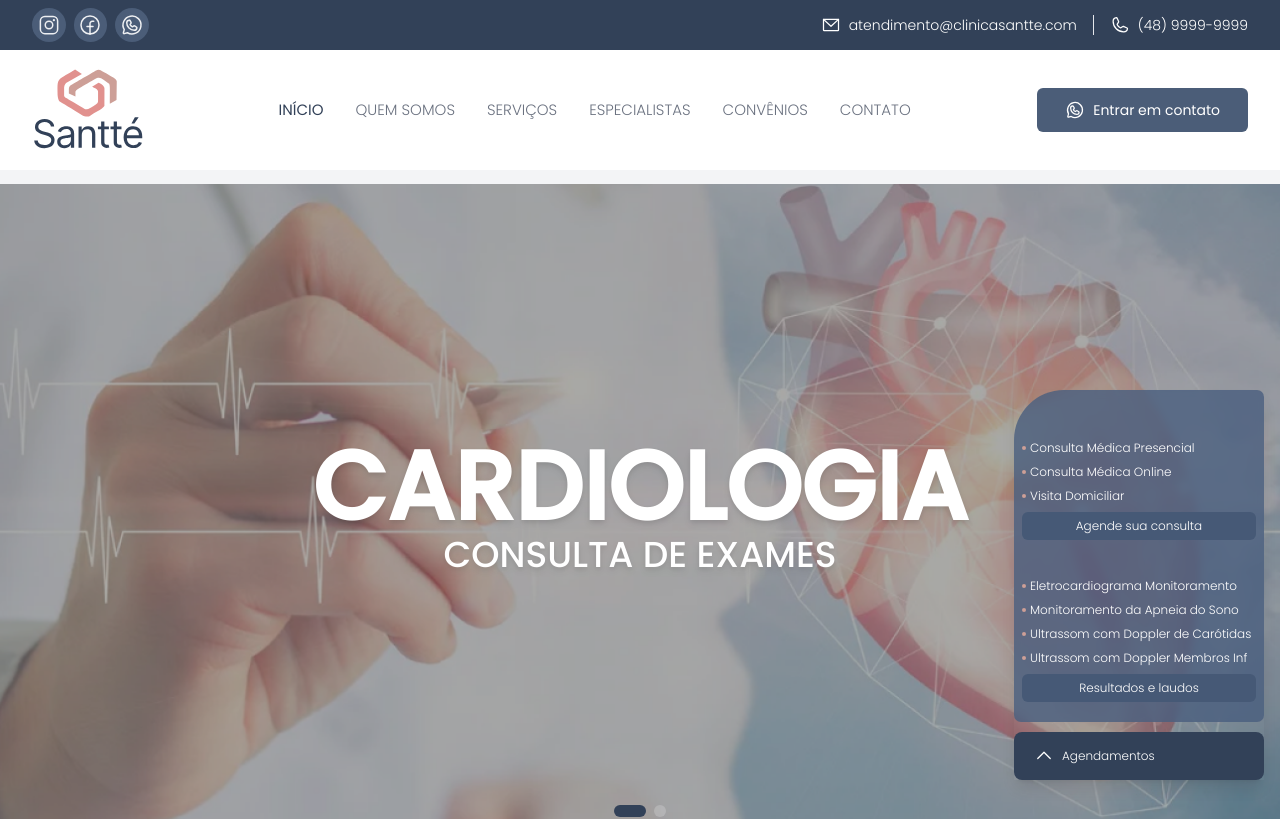
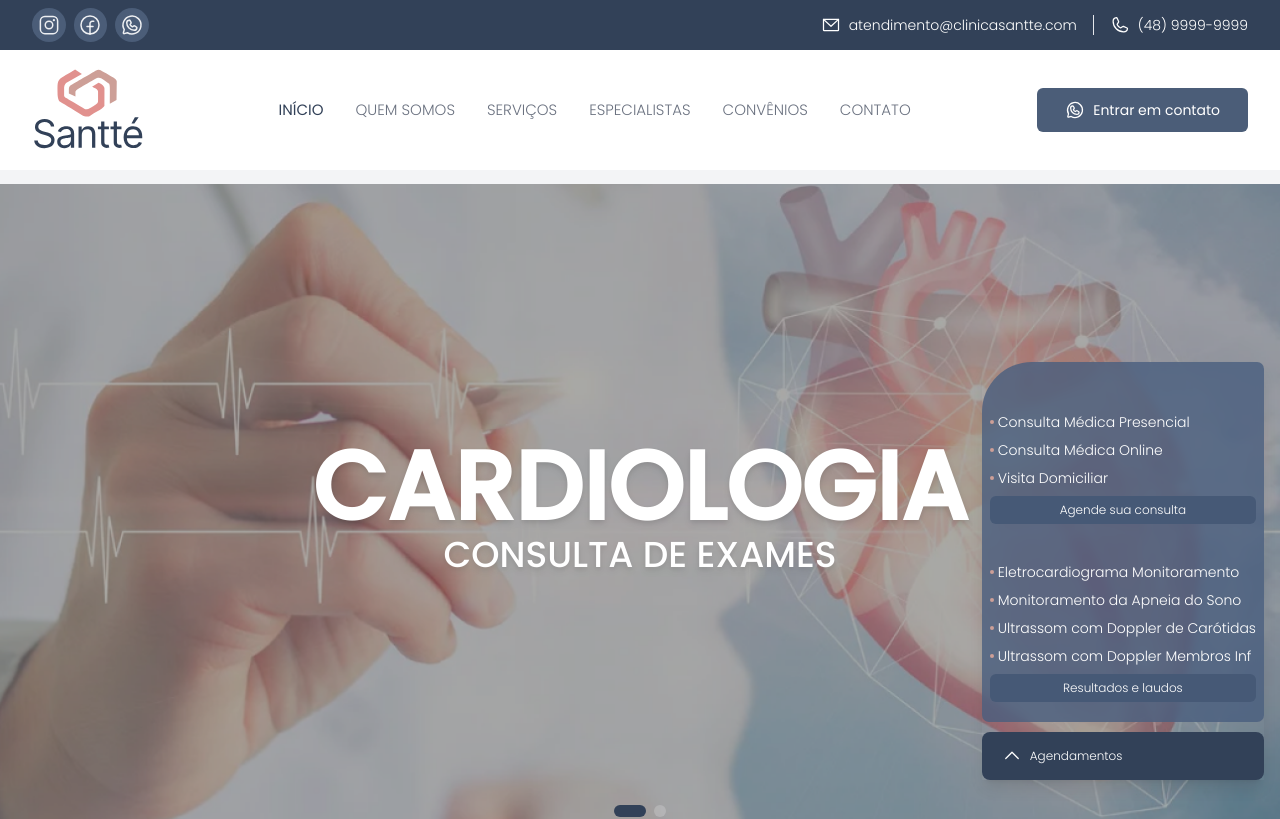
Before and after one commit to rafaelppereira/interno-site-jklimpex, a Next.js app: page / in a window 1280 px wide. Shown: the top 819 px of the page. Built offline with nearby package versions, Linux system fonts and the light colour scheme.

Commit message:
bugfix:change text button agendamentos

```diff
--- a/src/components/ButtonQueries.tsx
+++ b/src/components/ButtonQueries.tsx
@@ -7,29 +7,28 @@ export function ButtonQueries() {
   return (
     <main className=" flex flex-col items-start justify-center fixed right-4 bottom-5 shadow-lg z-[999]">
       <div
-        className={`${
-          openButton
-            ? "scale-100 visible opacity-100"
-            : "scale-0 invisible opacity-0"
-        } origin-bottom transition-all w-full h-full backdrop-blur-sm bg-[#495E7F]/80 pt-[50px] gap-2 px-2 flex flex-col items-start justify-center rounded-tl-[50px] rounded-[7px]`}
+        className={`${openButton
+          ? "scale-100 visible opacity-100"
+          : "scale-0 invisible opacity-0"
+          } origin-bottom transition-all w-full h-full backdrop-blur-sm bg-[#495E7F]/80 pt-[50px] gap-2 px-2 flex flex-col items-start justify-center rounded-tl-[50px] rounded-[7px]`}
       >
         <div className="flex items-center justify-center gap-1">
           <div className="w-1 h-1 bg-[#CD9F97] rounded-full" />
-          <p className="text-white text-xs font-light">
+          <p className="text-white text-xs md:text-sm font-light">
             Consulta Médica Presencial
           </p>
         </div>
 
         <div className="flex items-center justify-center gap-1">
           <div className="w-1 h-1 bg-[#CD9F97] rounded-full" />
-          <p className="text-white text-xs font-light">
+          <p className="text-white text-xs md:text-sm font-light">
             Consulta Médica Online
           </p>
         </div>
 
         <div className="flex items-center justify-center gap-1">
           <div className="w-1 h-1 bg-[#CD9F97] rounded-full" />
-          <p className="text-white text-xs font-light">Visita Domiciliar</p>
+          <p className="text-white text-xs md:text-sm font-light">Visita Domiciliar</p>
         </div>
 
         <button className="w-full h-7 bg-[#465976] text-white text-xs font-light rounded-md mb-[30px]">
@@ -38,28 +37,28 @@ export function ButtonQueries() {
 
         <div className="flex items-center justify-center gap-1">
           <div className="w-1 h-1 bg-[#CD9F97] rounded-full" />
-          <p className="text-white text-xs font-light">
+          <p className="text-white text-xs md:text-sm font-light">
             Eletrocardiograma Monitoramento
           </p>
         </div>
 
         <div className="flex items-center justify-center gap-1">
           <div className="w-1 h-1 bg-[#CD9F97] rounded-full" />
-          <p className="text-white text-xs font-light">
+          <p className="text-white text-xs md:text-sm font-light">
             Monitoramento da Apneia do Sono
           </p>
         </div>
 
         <div className="flex items-center justify-center gap-1">
           <div className="w-1 h-1 bg-[#CD9F97] rounded-full" />
-          <p className="text-white text-xs font-light">
+          <p className="text-white text-xs md:text-sm md:text-sm font-light">
             Ultrassom com Doppler de Carótidas
           </p>
         </div>
 
         <div className="flex items-center justify-center gap-1">
           <div className="w-1 h-1 bg-[#CD9F97] rounded-full" />
-          <p className="text-white text-xs font-light">
+          <p className="text-white text-xs md:text-sm font-light">
             Ultrassom com Doppler Membros Inf
           </p>
         </div>
@@ -71,7 +70,7 @@ export function ButtonQueries() {
 
       <button
         onClick={() => setOpenButton(!openButton)}
-        className="w-[250px]  hover:brightness-90 transition-all h-12 flex items-center gap-2 justify-start pl-5 bg-primary-500 text-white text-xs font-light mt-[10px] rounded-lg"
+        className="w-full  hover:brightness-90 transition-all h-12 flex items-center gap-2 justify-start pl-5 bg-primary-500 text-white text-xs font-light mt-[10px] rounded-lg"
       >
         <CaretUp
           size={20}
```
Also changed, not shown: 1 other file (tests, documents, lock files or other folders).
